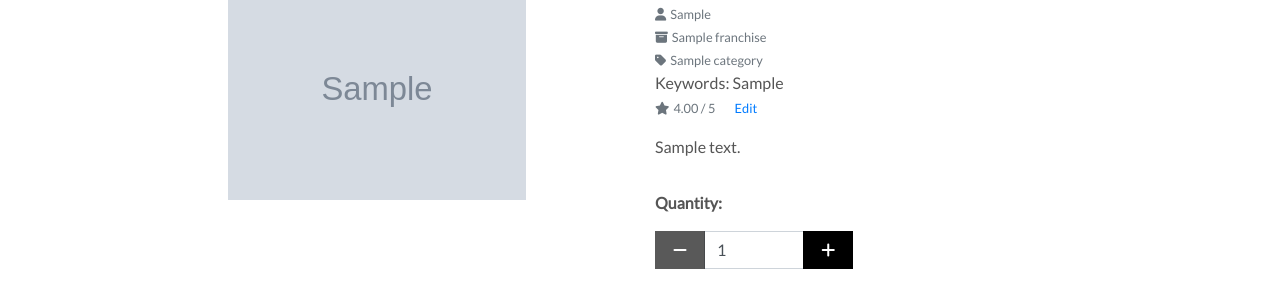
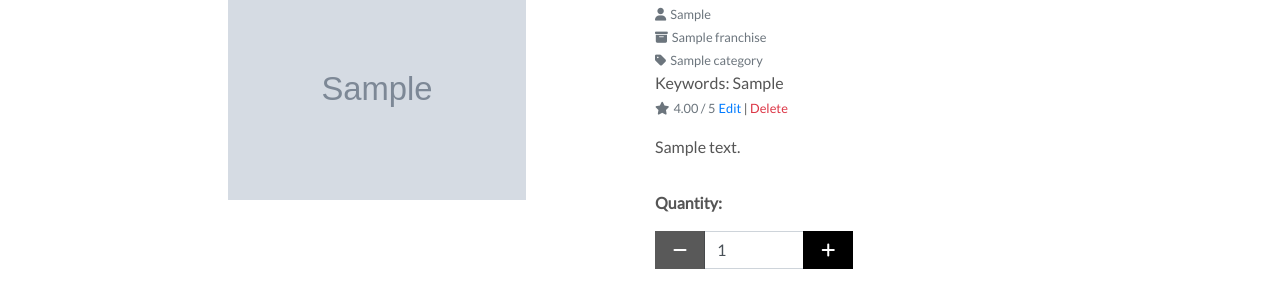
Before and after one commit to barryCFlynn/Pixel_Perfect, a Django app: page /inventory/1/ in a window 1280 px wide. Shown: the part 235-535 px from the top of the page. Run offline with Django 3.2, Linux system fonts and the light colour scheme; a user stored in the database is signed in; tables that the repository leaves empty hold one stand-in row (values such as "Sample post"); grey boxes marked "Sample" are stand-in pictures; some libraries are stand-ins or nearby versions.

Commit message:
finished delete items for admin

```diff
--- a/inventory/templates/inventory/inventory_detail.html
+++ b/inventory/templates/inventory/inventory_detail.html
@@ -60,8 +60,9 @@
                 <small class="text-muted">No Rating</small>
                 {% endif %}
                 {% if request.user.is_superuser %}
-                <small class="ml-3">
-                    <a href="{% url 'edit_item' inventoryitem.id %}">Edit</a>
+                <small>
+                    <a href="{% url 'edit_item' inventoryitem.id %}">Edit</a> |
+                    <a class="text-danger" href="{% url 'delete_item' inventoryitem.id %}">Delete</a>
                 </small>
                 {% endif %}
                 <p class="mt-3">{{ inventoryitem.description }}</p>
--- a/inventory/urls.py
+++ b/inventory/urls.py
@@ -6,4 +6,5 @@ urlpatterns = [
     path('<int:item_id>/', views.inventory_detail, name='inventory_detail'),
     path('add/', views.add_item, name='add_item'),
     path('edit/<int:item_id>/', views.edit_item, name='edit_item'),
+    path('delete/<int:item_id>>/', views.delete_item, name='delete_item'),
 ]
--- a/inventory/views.py
+++ b/inventory/views.py
@@ -167,3 +167,15 @@ def edit_item(request, item_id):
     }
 
     return render(request, template, context)
+
+def delete_item(request, item_id):
+    """ delete item in the store not viewable """
+
+    if not request.user.is_superuser:
+        messages.error(request, 'Sorry only store owners can do that.')
+        return redirect(reverse('home'))
+
+    inventoryitem = get_object_or_404(InventoryItem, pk=item_id)
+    inventoryitem.delete()
+    messages.success(request, 'Successfully deleted item!')
+    return redirect(reverse('inventoryitems'))
```
